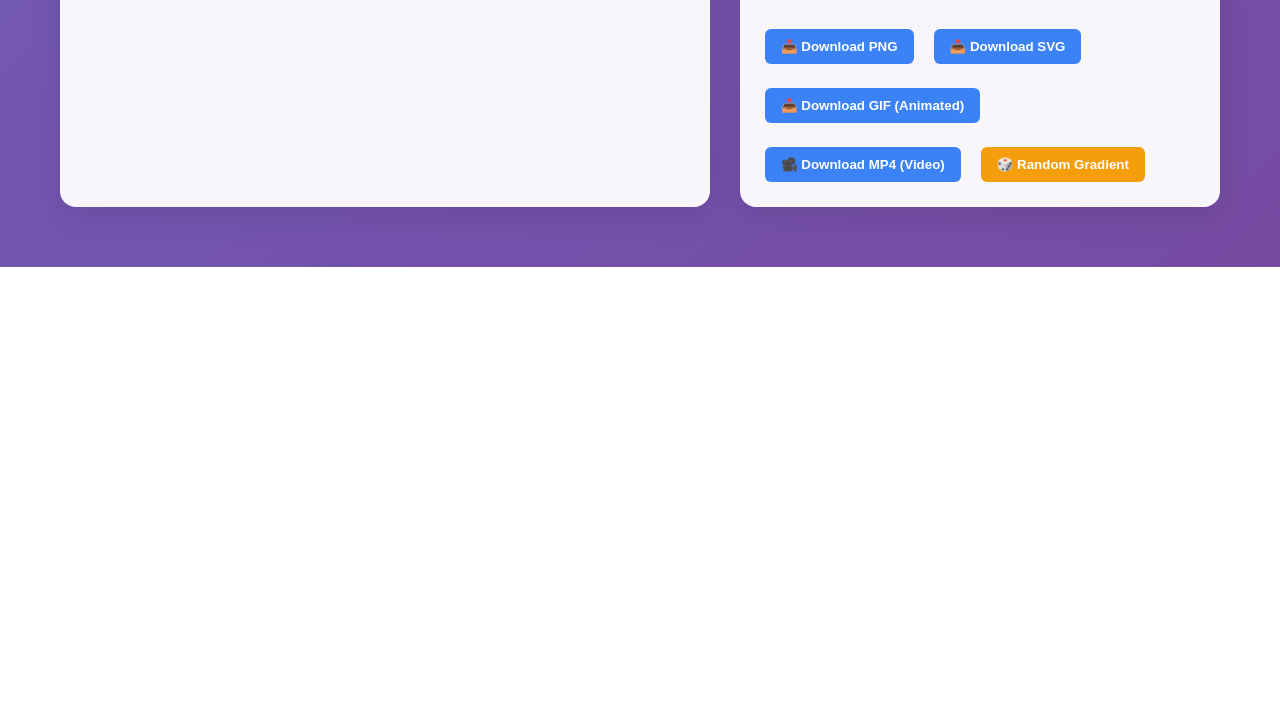
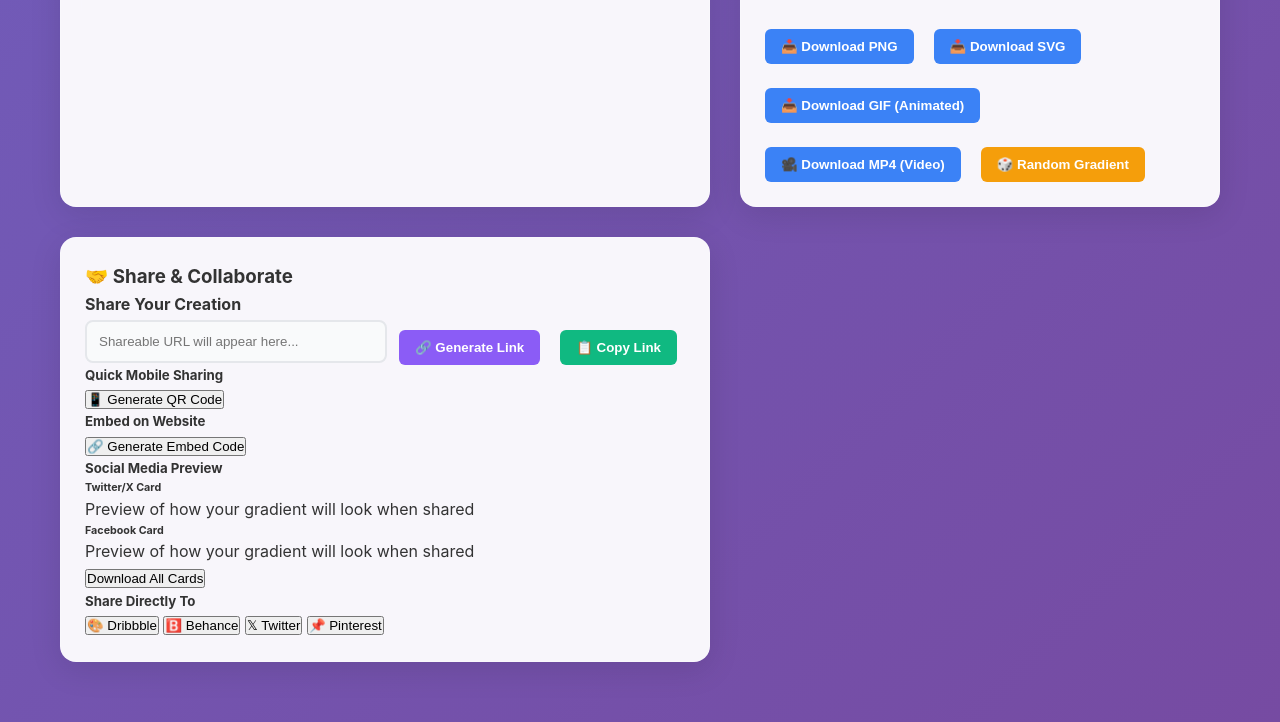
Before and after one commit to rembertdesigns/Gradient-Background-Picker, a plain HTML site: page index.html in a window 1280 px wide. Shown: the part 4897-5619 px from the top of the page. Before the commit the page ends 5164 px from the top, so only its background shows below. Drawn offline with Linux system fonts and the light colour scheme.

Commit message:
Collaboration Features & Share Options

```diff
--- a/index.html
+++ b/index.html
@@ -1173,3 +1173,104 @@
                     <button id="randomGradient" class="random-btn">🎲 Random Gradient</button>
                 </div>
             </section>
+
+            <!-- Collaboration Features -->
+            <section class="collaboration-section">
+                <h3>🤝 Share & Collaborate</h3>
+                <div class="collaboration-container">
+                    <!-- Share Options -->
+                    <div class="share-section">
+                        <h4>Share Your Creation</h4>
+                        <div class="share-controls">
+                            <input type="text" id="shareUrl" readonly placeholder="Shareable URL will appear here...">
+                            <button id="generateShare" class="share-btn">🔗 Generate Link</button>
+                            <button class="copy-btn" data-target="shareUrl">📋 Copy Link</button>
+                        </div>
+
+                        <!-- QR Code Generation -->
+                        <div class="qr-code-section">
+                            <h5>Quick Mobile Sharing</h5>
+                            <button id="generateQRCode" class="qr-btn">📱 Generate QR Code</button>
+                            <div id="qrCodeDisplay" class="qr-display" style="display: none;"></div>
+                            <button id="downloadQRCode" class="download-qr-btn" style="display: none;">Download QR</button>
+                        </div>
+
+                        <!-- Embed Code -->
+                        <div class="embed-section">
+                            <h5>Embed on Website</h5>
+                            <button id="generateEmbed" class="embed-btn">🔗 Generate Embed Code</button>
+                            <div id="embedCodeContainer" style="display: none;">
+                                <textarea id="embedCode" readonly></textarea>
+                                <button class="copy-btn" data-target="embedCode">📋 Copy Embed</button>
+                            </div>
+                        </div>
+
+                        <!-- Social Media Preview Cards -->
+                        <div class="social-preview-section">
+                            <h5>Social Media Preview</h5>
+                            <div class="social-preview-grid">
+                                <div class="preview-card twitter-card">
+                                    <div class="card-image" id="twitterPreviewImage"></div>
+                                    <div class="card-content">
+                                        <h6>Twitter/X Card</h6>
+                                        <p>Preview of how your gradient will look when shared</p>
+                                    </div>
+                                </div>
+                                <div class="preview-card facebook-card">
+                                    <div class="card-image" id="facebookPreviewImage"></div>
+                                    <div class="card-content">
+                                        <h6>Facebook Card</h6>
+                                        <p>Preview of how your gradient will look when shared</p>
+                                    </div>
+                                </div>
+                            </div>
+                            <button id="downloadSocialCards" class="social-download-btn">Download All Cards</button>
+                        </div>
+
+                        <!-- Direct Platform Sharing -->
+                        <div class="platform-sharing">
+                            <h5>Share Directly To</h5>
+                            <div class="platform-buttons">
+                                <button id="shareDribbble" class="platform-btn dribbble-btn">
+                                    <span class="platform-icon">🎨</span> Dribbble
+                                </button>
+                                <button id="shareBehance" class="platform-btn behance-btn">
+                                    <span class="platform-icon">🅱️</span> Behance
+                                </button>
+                                <button id="shareTwitter" class="platform-btn twitter-btn">
+                                    <span class="platform-icon">𝕏</span> Twitter
+                                </button>
+                                <button id="sharePinterest" class="platform-btn pinterest-btn">
+                                    <span class="platform-icon">📌</span> Pinterest
+                                </button>
+                            </div>
+                        </div>
+                    </div>
+                </div>
+            </section>
+
+            <!-- Tutorial & Onboarding System -->
+            <section class="tutorial-section" id="tutorialSection" style="display: none;">
+                <div class="tutorial-overlay"></div>
+                <div class="tutorial-content">
+                    <div class="tutorial-header">
+                        <h3>Welcome to Advanced Gradient Generator</h3>
+                        <button id="skipTutorial" class="skip-tutorial-btn">Skip Tutorial</button>
+                    </div>
+                    <div class="tutorial-body">
+                        <div class="tutorial-step" id="tutorialStep">
+                            <!-- Tutorial content will be populated dynamically -->
+                        </div>
+                        <div class="tutorial-progress">
+                            <div class="progress-bar">
+                                <div class="progress-fill" id="tutorialProgress"></div>
+                            </div>
+                            <span class="step-indicator" id="stepIndicator">Step 1 of 5</span>
+                        </div>
+                    </div>
+                    <div class="tutorial-footer">
+                        <button id="prevTutorial" class="tutorial-nav-btn" disabled>Previous</button>
+                        <button id="nextTutorial" class="tutorial-nav-btn">Next</button>
+                    </div>
+                </div>
+            </section>
```
